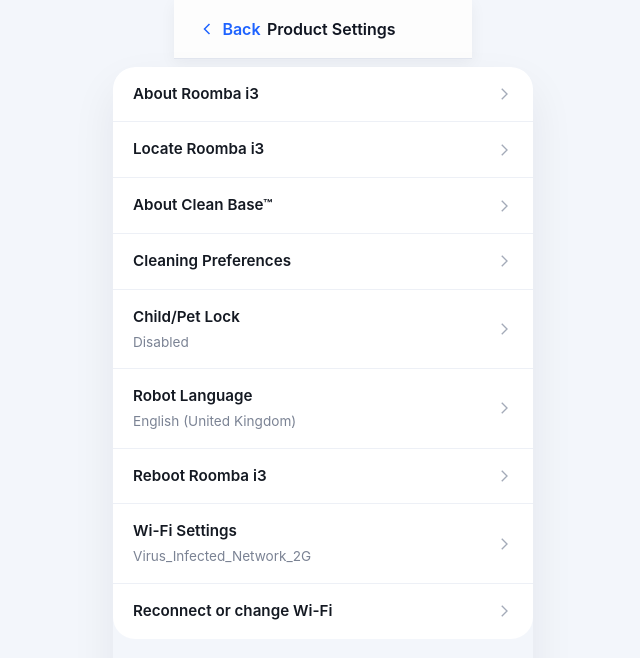
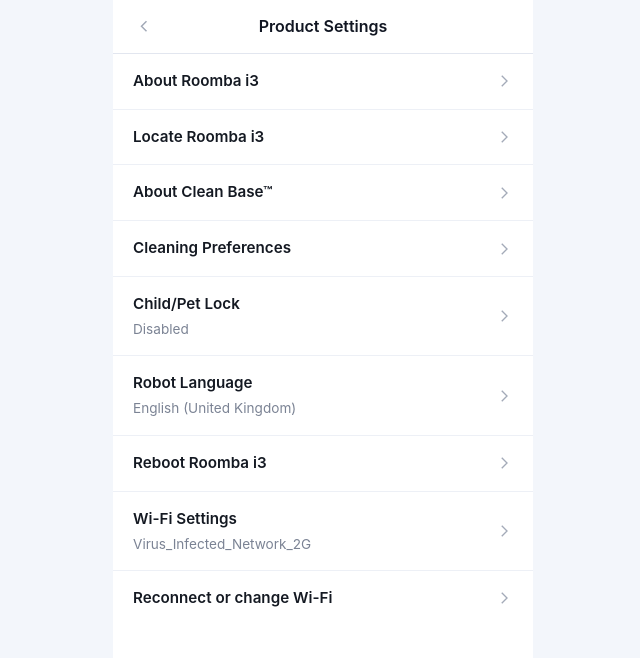
Before and after one commit to imilosk/roomba-net-ui, a Vue app: page /settings in a window 1280 px wide. Shown: the top 658 px of the page, without its empty margins (317-957 px from the left). Built offline with nearby package versions, Linux system fonts and the light colour scheme.

Commit message:
Refactor Product Settings view layout for improved structure and styling

```diff
--- a/src/views/ProductSettingsView.vue
+++ b/src/views/ProductSettingsView.vue
@@ -22,15 +22,14 @@
 
 <template>
   <div class="settings-screen">
+    <div class="settings-shell">
       <header class="settings-header">
         <button class="back-button" type="button" aria-label="Go back" @click="handleBack">
           <svg viewBox="0 0 24 24" aria-hidden="true">
             <path d="M15 6l-6 6 6 6" />
           </svg>
-        <span>Back</span>
         </button>
         <p class="settings-title">Product Settings</p>
-      <span class="header-spacer" aria-hidden="true"></span>
       </header>
 
       <main class="settings-body">
@@ -49,6 +48,7 @@
         </ul>
       </main>
     </div>
+  </div>
 </template>
 
 <style scoped>
@@ -56,28 +56,39 @@
   min-height: 100vh;
   background: #f3f6fb;
   display: flex;
+  justify-content: center;
+  padding-bottom: env(safe-area-inset-bottom, 0);
+}
+
+.settings-shell {
+  width: min(420px, 100%);
+  background: #ffffff;
+  min-height: 100vh;
+  display: flex;
   flex-direction: column;
 }
 
 .settings-header {
+  position: relative;
   display: flex;
   align-items: center;
-  justify-content: space-between;
-  padding: 0.75rem 1rem;
-  background: #fdfdfd;
+  justify-content: center;
+  padding: 0.9rem 1.25rem;
+  background: #ffffff;
   border-bottom: 1px solid #e2e6ef;
-  box-shadow: 0 4px 15px rgba(19, 27, 40, 0.05);
 }
 
 .back-button {
+  position: absolute;
+  left: 1rem;
+  top: 50%;
+  transform: translateY(-50%);
   display: inline-flex;
   align-items: center;
-  gap: 0.35rem;
   border: none;
   background: transparent;
-  color: #1e63ff;
-  font-weight: 600;
-  padding: 0.3rem 0.4rem;
+  color: #a3aab8;
+  padding: 0.3rem;
 }
 
 .back-button svg {
@@ -95,20 +106,14 @@
   color: #111622;
 }
 
-.header-spacer {
-  width: 60px;
-}
-
 .settings-body {
   flex: 1;
-  padding-bottom: env(safe-area-inset-bottom);
 }
 
 .settings-list {
   list-style: none;
   margin: 0;
   padding: 0;
-  background: #ffffff;
 }
 
 .settings-list li + li {
@@ -146,24 +151,4 @@
   stroke-width: 1.8;
   fill: none;
 }
-
-@media (min-width: 640px) {
-  .settings-screen {
-    align-items: center;
-  }
-
-  .settings-body {
-    width: min(420px, 100%);
-    margin-top: 0.5rem;
-    align-self: center;
-    border-radius: 22px;
-    overflow: hidden;
-    box-shadow: 0 20px 45px rgba(21, 31, 45, 0.07);
-  }
-
-  .settings-list {
-    border-radius: 22px;
-    overflow: hidden;
-  }
-}
 </style>
```
Lines whose indentation alone changed are shown as unchanged.
